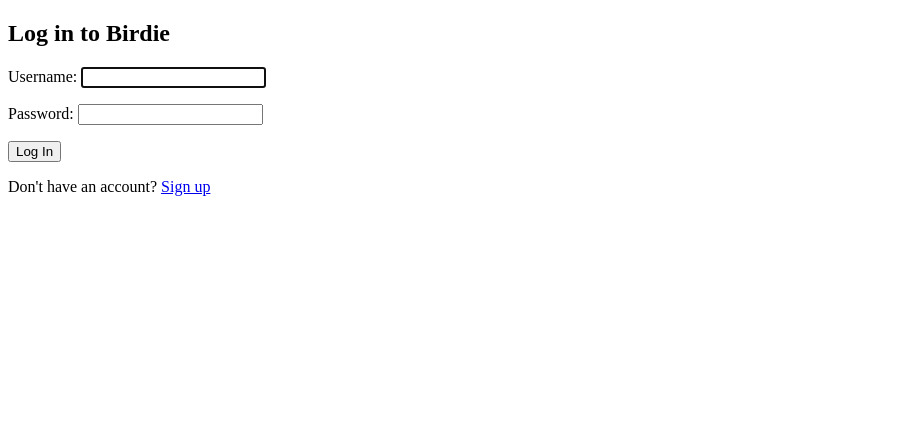
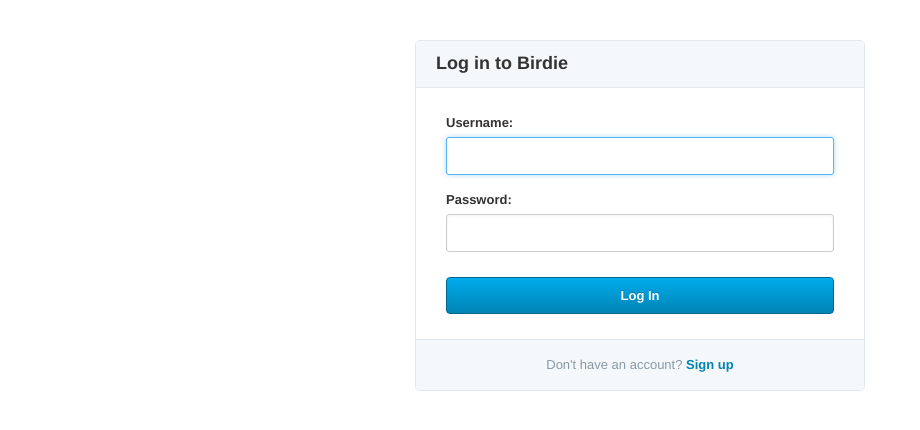
Before and after one commit to cs14af/Summer2026Project, a Django app: page /login/ in a window 1280 px wide. Shown: the top 430 px of the page, without its empty margins (0-920 px from the left). Run offline with Django 5.2, Linux system fonts and the light colour scheme.

Commit message:
finished theme again

```diff
--- a/Alpha1/Birdie/templates/login.html
+++ b/Alpha1/Birdie/templates/login.html
@@ -1,15 +1,116 @@
-<!DOCTYPE html>
-<html>
-<head>
-    <title>Login - Birdie</title>
-</head>
-<body>
-    <h2>Log in to Birdie</h2>
-    <form method="POST">
-        {% csrf_token %}
-        {{ form.as_p }}
-        <button type="submit">Log In</button>
-    </form>
-    <p>Don't have an account? <a href="{% url 'register' %}">Sign up</a></p>
-</body>
-</html>
+{% extends 'base.html' %}
+
+{% block content %}
+<style>
+    .login-page-container {
+        max-width: 450px;
+        margin: 40px auto;
+        background: #ffffff;
+        border: 1px solid #e1e8ed;
+        border-radius: 5px;
+        font-family: "Helvetica Neue", Helvetica, Arial, sans-serif;
+        overflow: hidden;
+    }
+
+    .login-header {
+        background-color: #f5f8fa;
+        padding: 12px 20px;
+        border-bottom: 1px solid #e1e8ed;
+    }
+
+    .login-title {
+        margin: 0;
+        font-size: 18px;
+        font-weight: bold;
+        color: #333333;
+    }
+
+    .login-content {
+        padding: 25px 30px;
+    }
+
+    .login-content form p {
+        margin-bottom: 15px;
+    }
+
+    .login-content form label {
+        display: block;
+        font-weight: bold;
+        margin-bottom: 5px;
+        font-size: 13px;
+        color: #333333;
+    }
+
+    .login-content form input[type="text"],
+    .login-content form input[type="password"] {
+        width: 100%;
+        padding: 8px 10px;
+        border: 1px solid #cccccc;
+        border-radius: 3px;
+        font-size: 13px;
+        font-family: "Helvetica Neue", Helvetica, Arial, sans-serif;
+        box-sizing: border-box;
+        box-shadow: inset 0 1px 3px rgba(0, 0, 0, 0.05);
+        color: #333333;
+    }
+
+    .login-content form input:focus {
+        outline: none;
+        border-color: #56b4ef;
+        box-shadow: 0 0 5px rgba(86, 180, 239, 0.5);
+    }
+
+    .login-footer {
+        background-color: #f5f8fa;
+        border-top: 1px solid #e1e8ed;
+        padding: 15px 20px;
+        text-align: center;
+        font-size: 13px;
+        color: #8899a6;
+    }
+
+    .login-footer a {
+        color: #0084b4;
+        text-decoration: none;
+        font-weight: bold;
+    }
+
+    .login-footer a:hover {
+        text-decoration: underline;
+    }
+
+    .btn-login {
+        background: linear-gradient(to bottom, #00aced 0%, #0084b4 100%);
+        border: 1px solid #00668c;
+        color: #ffffff;
+        padding: 8px 20px;
+        border-radius: 4px;
+        font-weight: bold;
+        font-size: 13px;
+        cursor: pointer;
+        text-shadow: 0 -1px 0 rgba(0,0,0,0.2);
+        width: 100%;
+        margin-top: 10px;
+    }
+
+    .btn-login:hover {
+        background: #0084b4;
+    }
+</style>
+
+<div class="login-page-container">
+    <div class="login-header">
+        <h2 class="login-title">Log in to Birdie</h2>
+    </div>
+    <div class="login-content">
+        <form method="POST">
+            {% csrf_token %}
+            {{ form.as_p }}
+            <button type="submit" class="btn-login">Log In</button>
+        </form>
+    </div>
+    <div class="login-footer">
+        Don't have an account? <a href="{% url 'register' %}">Sign up</a>
+    </div>
+</div>
+{% endblock %}
```
Also changed, not shown: Alpha1/Birdie/templates/home.html (+6 -6 lines), Alpha1/db.sqlite3.
